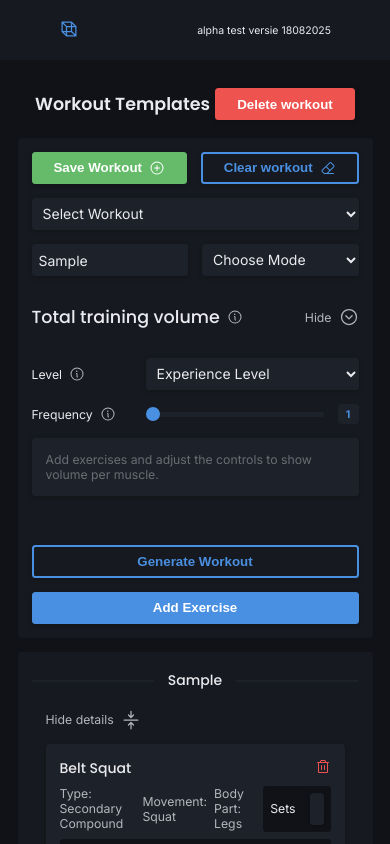
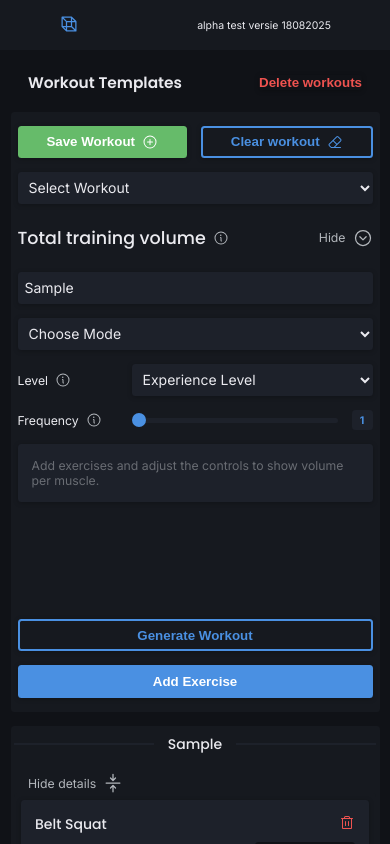
Before and after one commit to sjoerdjansz/volume-calculator, a React (Vite) app: page / in a window 390 px wide. Both pictures are taken after typing "Sample" into the empty fields and a click on the button "Generate Workout". Shown: the top 844 px of the page. Built offline with nearby package versions, Linux system fonts and the light colour scheme.

Commit message:
fix- styling fixes on multiple pages for better mobile ui

```diff
--- a/src/components/addExerciseModal/AddExerciseModal.module.css
+++ b/src/components/addExerciseModal/AddExerciseModal.module.css
@@ -24,19 +24,19 @@
   display: flex;
   flex-direction: column;
   height: auto;
-  width: 100%;
+  /*width: 100%;*/
   align-self: center;
   background-color: var(--color-surface);
   position: relative;
   z-index: 1;
   max-height: 650px;
-  max-width: 450px;
+  width: min(400px, 95vw);
   border-radius: var(--radius-small);
   border: 5px solid var(--color-border);
   padding: var(--spacing-md);
   box-shadow: var(--shadow-elevated);
-  overflow: hidden;
-  margin: 10vh auto;
+  overflow: auto;
+  margin: 4rem auto;
 }
 
 .modal > :first-child {
@@ -122,7 +122,7 @@
   border-radius: var(--radius-small);
   box-shadow: var(--shadow-elevated);
   overflow-y: scroll;
-  flex: 0 0 220px;
+  flex: 0 0 200px;
   gap: 0.5rem;
 }
 
--- a/src/components/button/Button.module.css
+++ b/src/components/button/Button.module.css
@@ -70,3 +70,16 @@
   color: var(--color-text-disabled);
   cursor: not-allowed;
 }
+
+.error-text {
+  border: none;
+  padding: 0;
+  background-color: transparent;
+  height: fit-content;
+  width: fit-content;
+  color: var(--color-error);
+}
+
+.error-text:hover {
+  color: var(--color-error-hover);
+}
--- a/src/components/calculatorSidebar/CalculatorSidebar.jsx
+++ b/src/components/calculatorSidebar/CalculatorSidebar.jsx
@@ -76,32 +76,6 @@ export function CalculatorSidebar({
       </div>
       <section className={styles["workouts__total-volume"]}>
         <div className={styles["workouts__controls"]}>
-          <div>
-            <InputWrapper maxWidth="100%">
-              <InputField
-                id="workout-name"
-                name="Name"
-                type="text"
-                hasLabel={false}
-                placeholder="Workout name"
-                value={workoutName}
-                onChange={onWorkoutNameChange}
-              />
-            </InputWrapper>
-            <InputWrapper maxWidth="100%">
-              <SelectInput
-                id="mode"
-                name="Mode"
-                hasLabel={false}
-                options={["neutral", "optimistic", "conservative"]}
-                placeholder="Choose mode"
-                onChange={(e) => {
-                  onModeChange(e.target.value);
-                }}
-                value={mode}
-              />
-            </InputWrapper>
-          </div>
           <div className={styles["workouts__subtitle"]}>
             <div>
               <h3>Total training volume</h3>
@@ -126,6 +100,30 @@ export function CalculatorSidebar({
           </div>
         </div>
         <div className={styles["workouts__controls-inputs"]}>
+          <InputWrapper maxWidth="100%">
+            <InputField
+              id="workout-name"
+              name="Name"
+              type="text"
+              hasLabel={false}
+              placeholder="Workout name"
+              value={workoutName}
+              onChange={onWorkoutNameChange}
+            />
+          </InputWrapper>
+          <InputWrapper maxWidth="100%">
+            <SelectInput
+              id="mode"
+              name="Mode"
+              hasLabel={false}
+              options={["neutral", "optimistic", "conservative"]}
+              placeholder="Choose mode"
+              onChange={(e) => {
+                onModeChange(e.target.value);
+              }}
+              value={mode}
+            />
+          </InputWrapper>
           <InputWrapper maxWidth="100%" direction="row">
             <SelectInput
               id="trainingLevel"
--- a/src/components/calculatorSidebar/CalculatorSidebar.module.css
+++ b/src/components/calculatorSidebar/CalculatorSidebar.module.css
@@ -42,18 +42,11 @@
   gap: var(--spacing-md);
 }
 
-.workouts__controls > :first-child {
-  display: flex;
-  flex-direction: row;
-  width: 100%;
-  gap: var(--spacing-md);
-}
-
 .workouts__controls-inputs {
   display: flex;
   flex-direction: column;
   gap: var(--spacing-md);
-  align-items: center;
+  align-items: flex-start;
   font-size: var(--font-size-small);
 }
 
@@ -62,7 +55,7 @@
   width: 100%;
   justify-content: space-between;
   align-items: center;
-  margin: var(--spacing-md) 0;
+  margin: var(--spacing-sm) 0;
 }
 
 .workouts__subtitle > :first-child {
@@ -122,3 +115,10 @@
   background-color: var(--color-surface);
   border-radius: var(--radius-small);
 }
+
+@media (max-width: 1024px) {
+  .controls-sidebar {
+    padding: var(--spacing-md) var(--spacing-sm);
+    flex: 0 1 600px;
+  }
+}
--- a/src/components/exerciseCard/ExerciseCard.jsx
+++ b/src/components/exerciseCard/ExerciseCard.jsx
@@ -2,26 +2,14 @@ import styles from "./ExerciseCard.module.css";
 import { Trash } from "@phosphor-icons/react";
 import { InputWrapper } from "../InputWrapper/InputWrapper.jsx";
 import { InputField } from "../inputField/InputField.jsx";
-import { ESTIMATE_MODES } from "../../data/estimateMode.js";
-import { useEffect, useState } from "react";
 
 export function ExerciseCard({
   exercise,
   volume,
   onSetChange,
   removeExercise,
-  volumeMode,
   minimize,
 }) {
-  const [volumePercentages, setVolumePercentages] = useState({});
-
-  useEffect(() => {
-    if (!volumeMode) {
-      return;
-    }
-
-    setVolumePercentages(ESTIMATE_MODES[volumeMode]);
-  }, [volumeMode]);
   return (
     <article className={styles["exercise-card"]}>
       {volume || exercise ? (
@@ -33,9 +21,10 @@ export function ExerciseCard({
             </span>
           </div>
           <div className={styles["exercise-card__subtitle-wrapper"]}>
-            <p>{`Type: ${exercise?.compoundLabel}`}</p>
-            <p>{`Movement: ${exercise.movement}`}</p>
-            <p>{`Body part: ${exercise.bodyPart}`}</p>
+            <div>
+              <p>{exercise.bodyPart}</p>
+              <p>{exercise?.compoundLabel}</p>
+            </div>
             <div className={styles["subtitle-wrapper__sets"]}>
               <InputWrapper maxWidth="" direction="row">
                 <InputField
@@ -57,12 +46,7 @@ export function ExerciseCard({
               <li className={styles.primary}>
                 <p>Primary</p>
                 <p>{exercise.primaryMuscle}</p>
-                <span>
-                  {volumePercentages.primary
-                    ? volumePercentages.primary * 100
-                    : 0}
-                  %
-                </span>
+
                 <span>{volume.primary ? volume.primary : "–"} pts</span>
               </li>
               {exercise.secondaryMuscles?.map((muscle, index) => {
@@ -71,12 +55,7 @@ export function ExerciseCard({
                   <li key={index} className={styles.secondary}>
                     <p>{index < 1 && "Secondary"}</p>
                     <p>{muscle}</p>
-                    <span>
-                      {volumePercentages.secondary
-                        ? volumePercentages.secondary * 100
-                        : 0}
-                      %
-                    </span>
+
                     <span>{volume.secondary ? volume.secondary : "–"} pts</span>
                   </li>
                 );
--- a/src/components/exerciseCard/ExerciseCard.module.css
+++ b/src/components/exerciseCard/ExerciseCard.module.css
@@ -15,6 +15,11 @@
   margin-bottom: var(--spacing-sm);
 }
 
+.exercise-card__title-wrapper > h4 {
+  font-size: 1rem;
+
+}
+
 .exercise-card__title-wrapper > :last-child {
   cursor: pointer;
 }
@@ -24,9 +29,16 @@
   align-items: center;
   justify-content: space-between;
   gap: var(--spacing-sm);
+  flex-wrap: wrap;
 }
 
-.exercise-card__subtitle-wrapper > p {
+.exercise-card__subtitle-wrapper > :first-child {
+  display: flex;
+  flex-direction: column;
+  gap: var(--spacing-sm);
+}
+
+.exercise-card__subtitle-wrapper > :first-child > p {
   color: var(--color-text-secondary);
   text-transform: capitalize;
 }
@@ -35,7 +47,7 @@
   background-color: var(--color-bg);
   padding: var(--spacing-sm);
   border-radius: var(--radius-small);
-  width: 7rem;
+  flex: 0 1 100px;
 }
 
 .exercise-card__details-wrapper {
@@ -52,9 +64,10 @@
   display: flex;
   align-items: center;
   justify-content: space-between;
-  flex-wrap: wrap;
+  flex-wrap: nowrap;
   text-align: left;
   gap: var(--spacing-md);
+
 }
 
 .exercise-card__details-wrapper > li > * {
@@ -66,11 +79,11 @@
 }
 
 .exercise-card__details-wrapper > li > :nth-child(2) {
-  flex: 2 1 100px;
+  flex: 2 1 200px;
 }
 
 .exercise-card__details-wrapper > li > :nth-child(3) {
-  flex-basis: 30px;
+  flex: 1 1 60px;
   color: var(--color-text-secondary);
 
 }
--- a/src/components/layout/Layout.module.css
+++ b/src/components/layout/Layout.module.css
@@ -5,12 +5,13 @@
   padding: var(--spacing-md);
   flex: 1 1 auto;
   /*border: 2px solid var(--color-accent-primary);*/
-  height: calc(100vh - 60px);
+  height: calc(100vh - 50px);
   overflow: hidden;
 }
 
 @media (max-width: 1024px) {
   .page-container {
     height: auto;
+    padding: var(--spacing-sm);
   }
 }
--- a/src/components/navbar/Navbar.module.css
+++ b/src/components/navbar/Navbar.module.css
@@ -3,7 +3,7 @@
   align-items: center;
   justify-content: space-around;
   background-color: var(--color-surface);
-  height: 60px;
+  height: 50px;
 }
 
 .navbar-list {
--- a/src/pages/Calculator.jsx
+++ b/src/pages/Calculator.jsx
@@ -312,8 +312,8 @@ export function Calculator() {
         <Button
           type="button"
           maxWidth="10rem"
-          styling="error"
-          label="Delete workout"
+          styling="error-text"
+          label="Delete workouts"
           onClick={handleDeleteWorkout}
         />
       </div>
--- a/src/pages/Calculator.module.css
+++ b/src/pages/Calculator.module.css
@@ -10,7 +10,7 @@
 .workouts__content {
   display: flex;
   width: 100%;
-  padding: var(--spacing-lg);
+  padding: var(--spacing-sm);
   flex-direction: row;
   gap: var(--spacing-lg);
   min-height: 0;
@@ -36,8 +36,7 @@ h1 {
   overflow: hidden;
   flex: 2 1 auto;
   background-color: var(--color-surface);
-  padding: var(--spacing-md) var(--spacing-md) var(--spacing-xl)
-    var(--spacing-md);
+  padding: var(--spacing-md);
   border-radius: var(--radius-small);
 }
 
@@ -82,7 +81,7 @@ h1 {
   flex: 1;
   background-color: var(--color-surface);
   border-radius: var(--radius-small);
-  padding: var(--spacing-md);
+  padding: var(--spacing-sm);
   min-height: 0;
   flex-direction: column;
   gap: var(--spacing-md);
@@ -96,6 +95,14 @@ h1 {
 }
 
 @media (max-width: 1024px) {
+  h1 {
+    font-size: 1.1rem;
+  }
+
+  .workouts-container {
+    padding: var(--spacing-xs);
+  }
+
   .workouts__content {
     flex-direction: column;
     padding: var(--spacing-xs);
```
